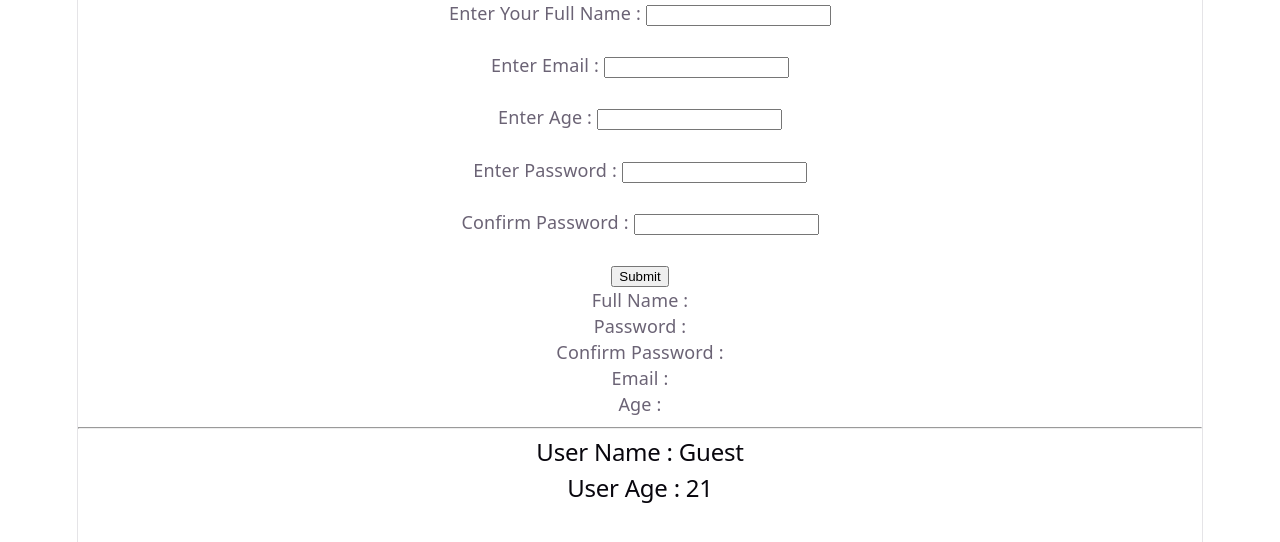
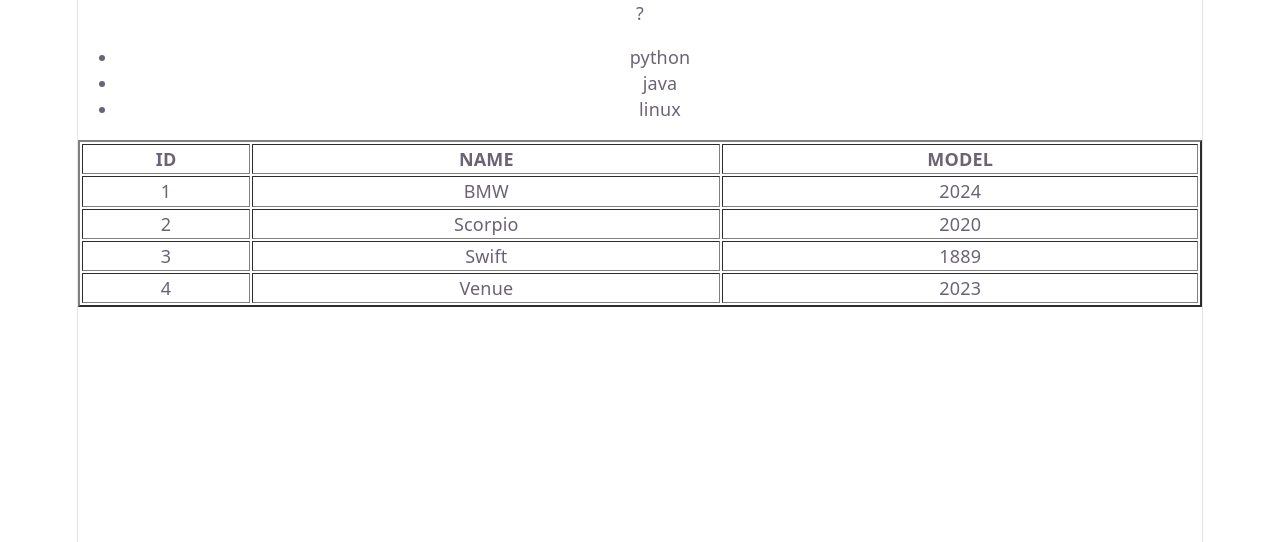
Before and after one commit to DEVJI708/React-lecture, a React (Vite) app: page / in a window 1280 px wide. Shown: the top 542 px of the page. Built offline with nearby package versions, Linux system fonts and the light colour scheme.

Commit message:
14/7 array,array of object

```diff
--- a/src/App.jsx
+++ b/src/App.jsx
@@ -2,8 +2,9 @@
 //import { useState } from 'react';
 import './App.css'
 //import Student from './Student.jsx'
-import User  from './User.jsx';
-import Registration  from './Registration.jsx';
+//import User  from './User.jsx';
+//import Registration  from './Registration.jsx';
+import Loop from './Loop.jsx'
 /*
 function App() {
 let Mark = [50,60,70,80];
@@ -30,8 +31,9 @@
         />*/
   return(
     <>
-        <Registration/>
-        <User/>
+       {/* <Registration/>*/}
+        <Loop/>
+       {/* <User/>*/}
     </>
   )
 }
--- /dev/null
+++ b/src/Loop.jsx
@@ -0,0 +1,42 @@
+export default function Loop(){
+
+    const subject = ["python","java","linux"]; //array
+
+    const car = [
+        {'id':1 , 'name' : "BMW" , 'model' :2024},
+        {'id':2 , 'name' : "Scorpio" , 'model' :2020},
+        {'id':3 , 'name' : "Swift" , 'model' :1889},
+        {'id':4 , 'name' : "Venue" , 'model' :2023}
+    ]
+
+    return(
+        <>?
+        <ul>
+            {subject.map((element,index)=>(
+                <li key={index}>{element}</li>
+            ))}
+        </ul>
+
+        <table border="2">
+            <thead>
+                <tr>
+                    <th>ID</th>
+                    <th>NAME</th>
+                    <th>MODEL</th>
+                </tr>
+            </thead>
+
+            <tbody>
+                {car.map((element)=>(
+                    <tr key={element.id}>
+                        <td>{element.id}</td>
+                        <td>{element.name}</td>
+                        <td>{element.model}</td>
+                    </tr>
+                ))}
+            </tbody>
+        </table>
+
+    </>
+    )
+}
--- a/src/Registration.jsx
+++ b/src/Registration.jsx
@@ -1,3 +1,4 @@
+/*
 import { useState, useRef } from "react"; // Hooks import
 
 export default function Registration() {
@@ -32,10 +33,10 @@
   return (
     <>
       <div>
-        {/* Form */}
+
         <form onSubmit={handle} >
 
-          <label htmlFor="fnm">Enter Your Full Name : </label> {/* Label */}
+          <label htmlFor="fnm">Enter Your Full Name : </label>
           <input
             type="text"
             id="fnm"
@@ -73,7 +74,7 @@
           />
           <br />
           <br />
-          <button>Submit</button> {/* Submit Button */}
+          <button>Submit</button>
           <p>Full Name : {finalFullnm}</p>
           <p>Password : {finalpassword}</p>
           <p>Confirm Password : {setfinalConfirmPassword}</p>
@@ -84,3 +85,5 @@
     </>
   );
 }
+
+*/
```
